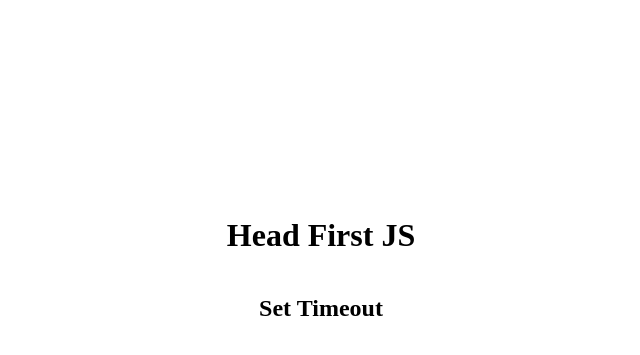
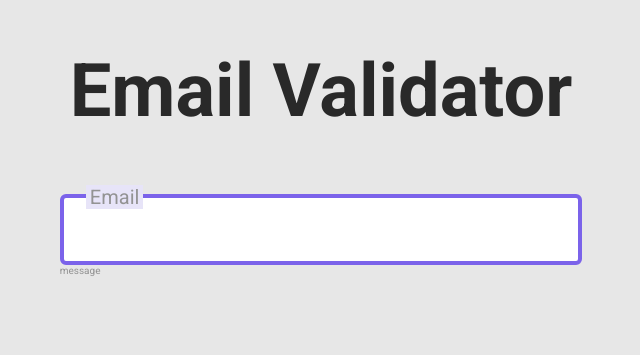
Before and after one commit to fstipo/Email-validator2, a plain HTML site: page index.html in a window 1280 px wide. Shown: the part 131-486 px from the top of the page, without its empty margins (319-959 px from the left). Drawn offline with Linux system fonts and the light colour scheme.

Commit message:
html/css

```diff
--- a/index.html
+++ b/index.html
@@ -9,9 +9,14 @@
   </head>
 
   <body>
-    <h1>Head First JS</h1>
-    <h2>Set Timeout</h2>
-
+    <div class="container">
+      <h1>Email Validator</h1>
+      <form>
+        <label for="email">Email</label>
+        <input class="email" type="email" name="email" id="email" />
+      </form>
+      <div class="output">message</div>
+    </div>
     <script src="app.js"></script>
   </body>
 </html>
--- a/style.css
+++ b/style.css
@@ -3,29 +3,66 @@
 10 / 12 / 14 / 16 / 18 / 20 / 24 / 30 / 36 / 44 / 52 / 62 / 74 / 86 / 98
 
  - SPACING SYSTEM (px)
-2 / 4 / 8 / 12 / 16 / 24 / 24 / 32 / 48 / 64 / 80 / 96 / 128
+2 / 4 / 8 / 12 / 16 / 24 / 32 / 48 / 64 / 80 / 96 / 128
 
 */
 
-@import url('https://fonts.googleapis.com/css2?family=Roboto:wght@400;700&family=Rubik:wght@400;500;600;700&display=swap');
+@import url('https://fonts.googleapis.com/css2?family=Roboto:wght@400;700&display=swap');
 
 html {
   /* default: 10px */
   /* 10 / 16 * 100 = 62.5 */
-  font-size: 16px;
-  /* font-size: 62.5%; */
+  font-size: 62.5%;
 }
 
 * {
   box-sizing: border-box;
+  padding: 0;
 }
 
 body {
-  margin: 0;
+  font-family: 'Roboto', sans-serif;
   display: flex;
-  flex-direction: column;
-  align-items: center;
+  display: flex;
   justify-content: center;
   overflow: hidden;
   height: 100vh;
+  background-color: #e7e7e7;
+  color: #939393;
 }
+
+.container {
+  margin-top: 16rem;
+}
+
+h1 {
+  margin-top: 0;
+  padding: 10px;
+  font-size: 7.4rem;
+  font-weight: 700;
+  color: #292929;
+}
+
+form {
+  position: relative;
+}
+
+label {
+  position: absolute;
+  left: 5%;
+  top: -12%;
+  font-size: 2rem;
+  z-index: 100;
+  background-color: #e7e4f8;
+  padding: 0 0.4rem;
+  color: #939393;
+  font-weight: 200;
+}
+
+.email {
+  padding: 2.4rem;
+  outline: none;
+  border: 4px solid #7b63ea;
+  width: 100%;
+  border-radius: 6px;
+}
```
